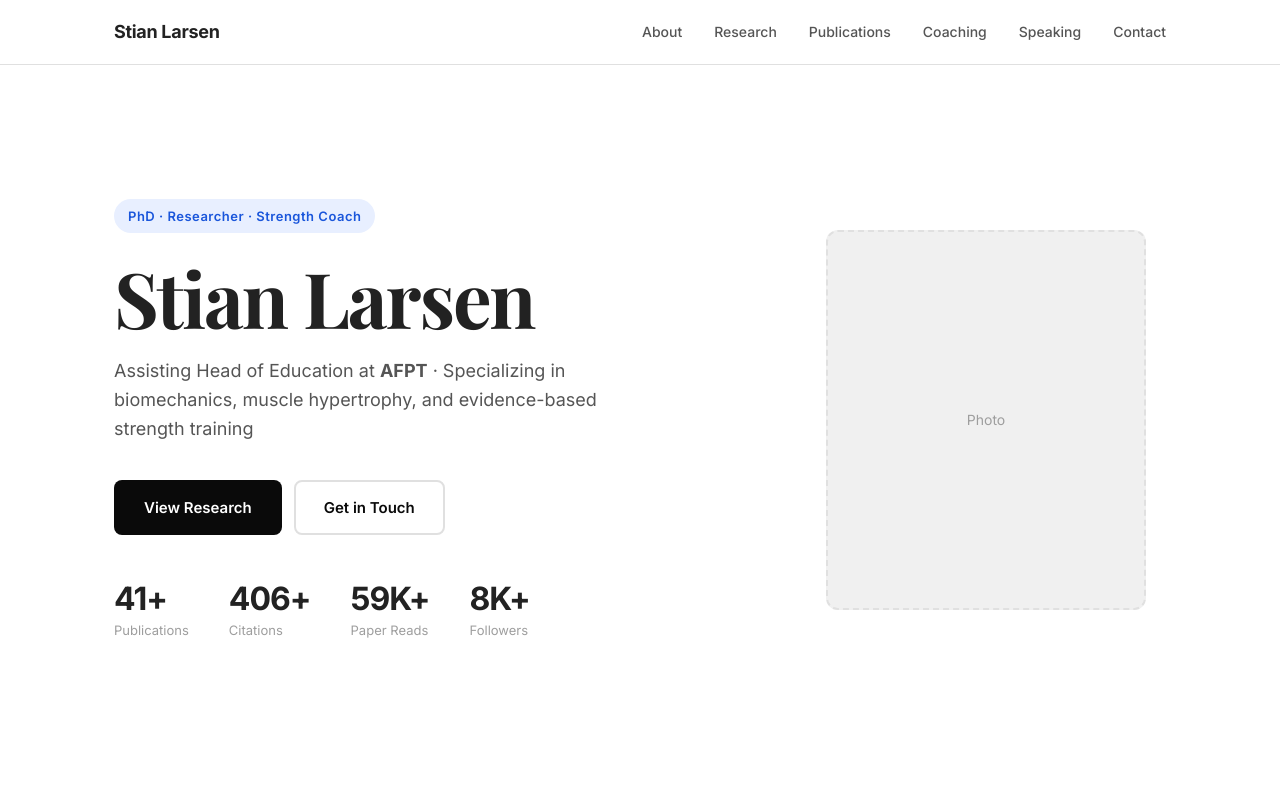
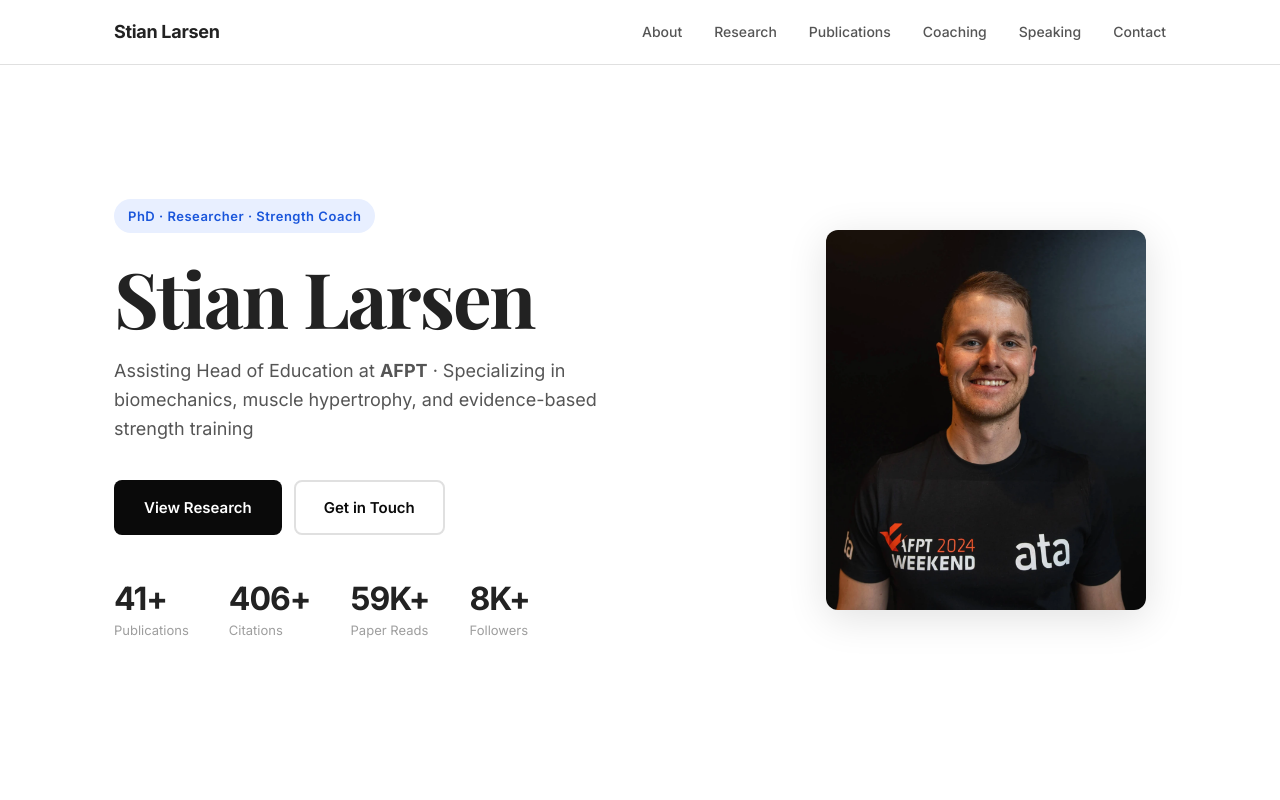
Before and after one commit to gingerkongen/stian-larsen-portfolio, a plain HTML site: page index.html in a window 1280 px wide. Shown: the top 800 px of the page. Drawn offline with nearby package versions, Linux system fonts and the light colour scheme.

Commit message:
Add hero photo

```diff
--- a/index.html
+++ b/index.html
@@ -57,9 +57,7 @@
       </div>
     </div>
     <div class="hero-image">
-      <div class="hero-image-placeholder">
-        <span>Photo</span>
-      </div>
+      <img src="Stian-Larsen.webp" alt="Dr. Stian Larsen" class="hero-photo" />
     </div>
   </section>
 
--- a/style.css
+++ b/style.css
@@ -200,17 +200,12 @@ section { padding: 96px 0; }
   justify-content: center;
 }
 
-.hero-image-placeholder {
+.hero-photo {
   width: 320px;
   height: 380px;
-  background: var(--gray-100);
+  object-fit: cover;
   border-radius: var(--radius);
-  display: flex;
-  align-items: center;
-  justify-content: center;
-  color: var(--gray-400);
-  font-size: 14px;
-  border: 2px dashed var(--gray-200);
+  box-shadow: var(--shadow-lg);
 }
 
 /* =====================
```
